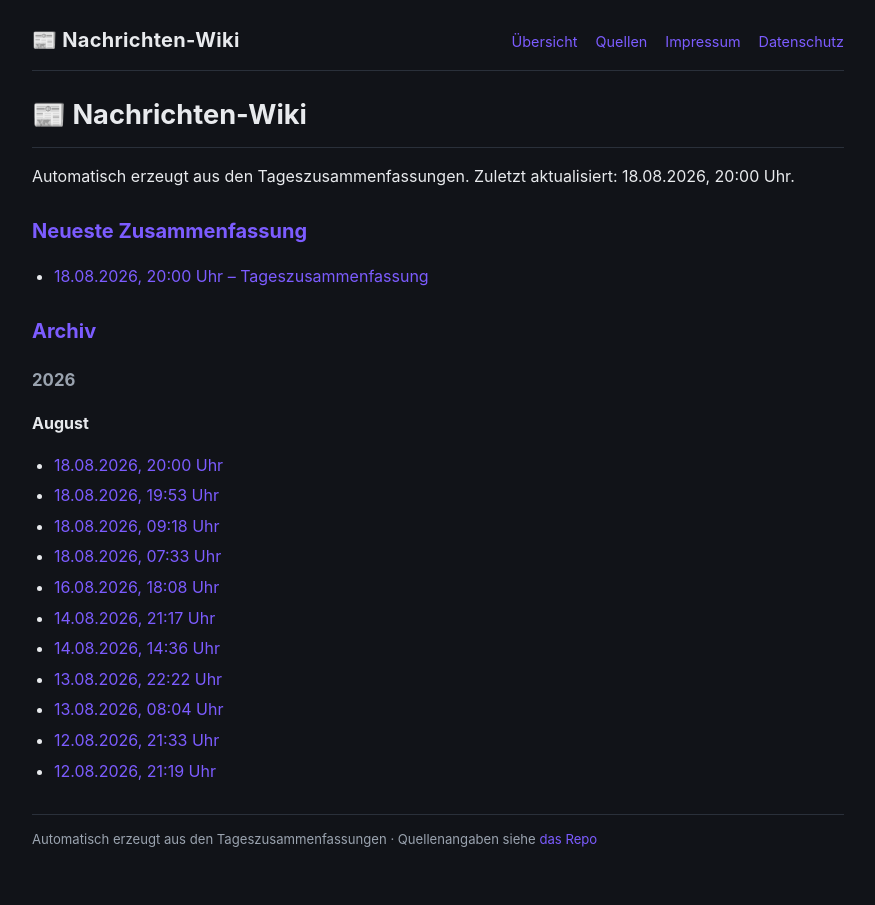
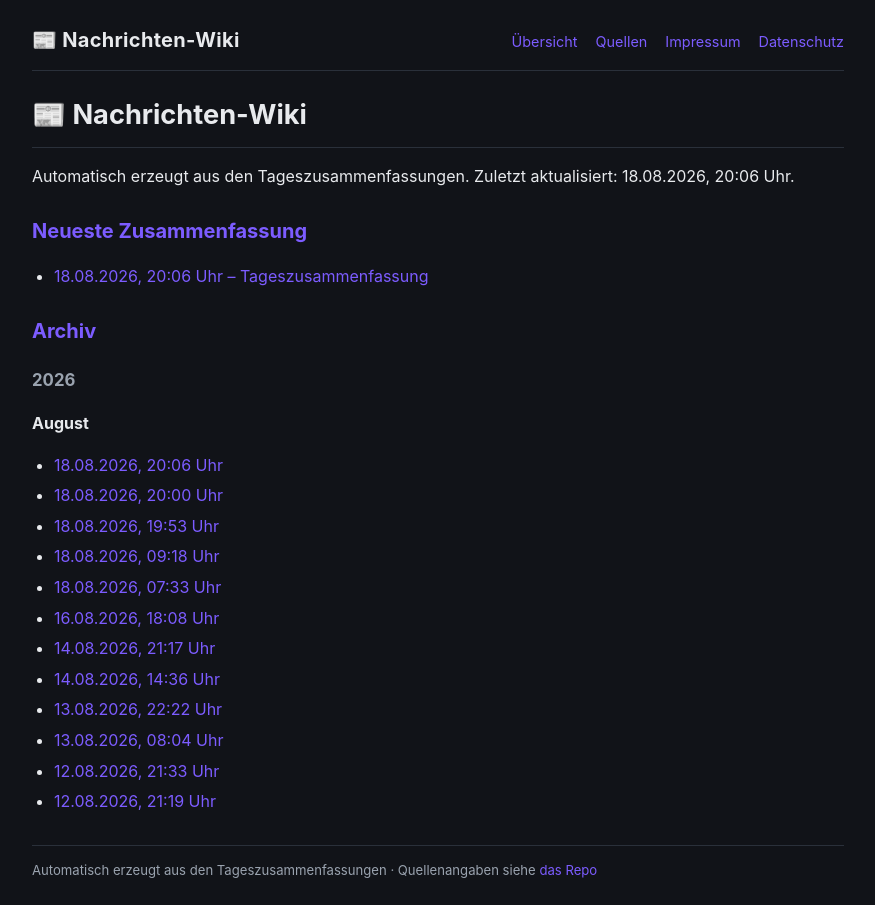
Before and after one commit to Ubuntu51/news-wiki, a Jekyll site: the page built from index.md, in a window 1280 px wide. Shown: the whole page, without its empty margins (202-1077 px from the left). Built offline with Jekyll 4.4.1, drawn with Linux system fonts in a browser that asks for light colours; our own code applies the rules of GitHub Pages for plain Markdown files.

Commit message:
Tageszusammenfassungen 2026-08-18

```diff
--- a/index.md
+++ b/index.md
@@ -1,10 +1,10 @@
 # 📰 Nachrichten-Wiki
 
-Automatisch erzeugt aus den Tageszusammenfassungen. Zuletzt aktualisiert: 18.08.2026, 20:00 Uhr.
+Automatisch erzeugt aus den Tageszusammenfassungen. Zuletzt aktualisiert: 18.08.2026, 20:06 Uhr.
 
 ## Neueste Zusammenfassung
 
-- [18.08.2026, 20:00 Uhr – Tageszusammenfassung](2026/08/2026-08-18_20-00.html)
+- [18.08.2026, 20:06 Uhr – Tageszusammenfassung](2026/08/2026-08-18_20-06.html)
 
 ## Archiv
 
@@ -12,6 +12,7 @@ Automatisch erzeugt aus den Tageszusammenfassungen. Zuletzt aktualisiert: 18.08.
 
 **August**
 
+- [18.08.2026, 20:06 Uhr](2026/08/2026-08-18_20-06.html)
 - [18.08.2026, 20:00 Uhr](2026/08/2026-08-18_20-00.html)
 - [18.08.2026, 19:53 Uhr](2026/08/2026-08-18_19-53.html)
 - [18.08.2026, 09:18 Uhr](2026/08/2026-08-18_09-18.html)
```
Also changed, not shown: 2026/08/2026-08-18_20-06.md (added, +41 -0 lines).
